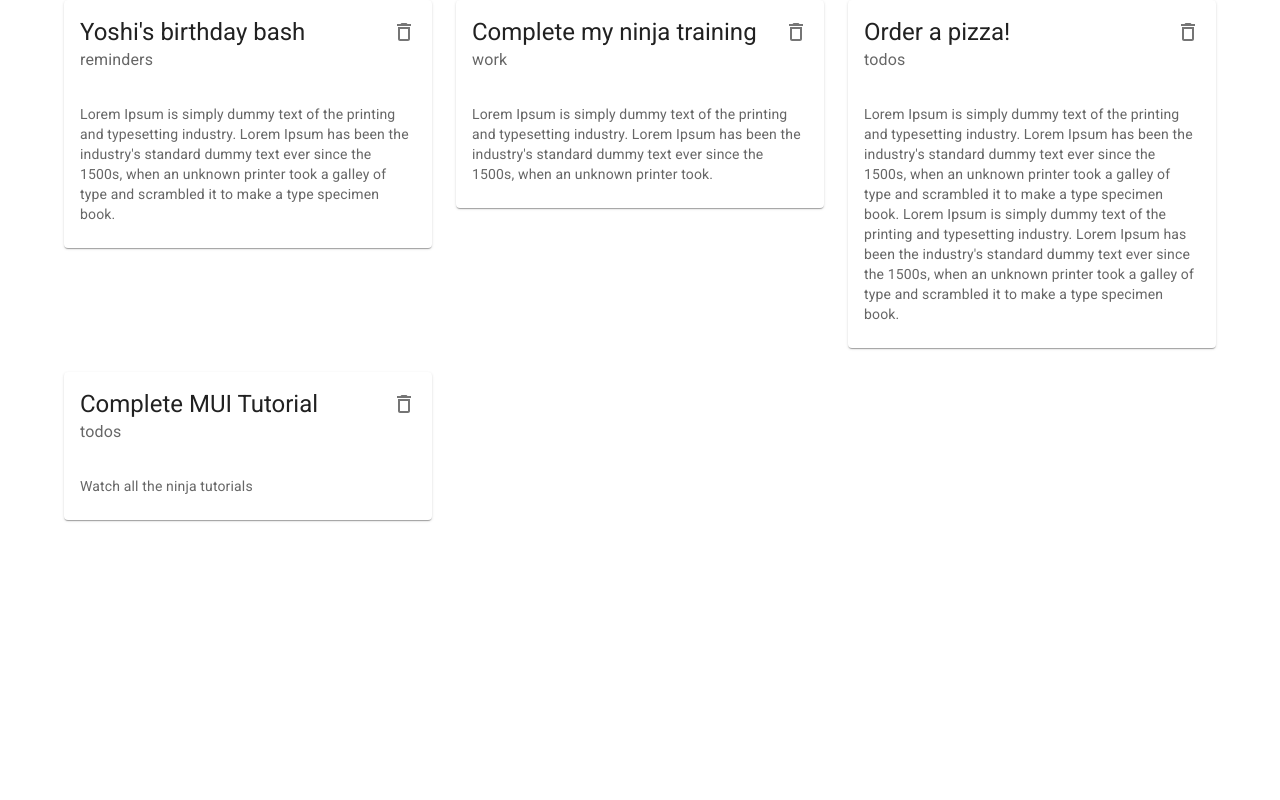
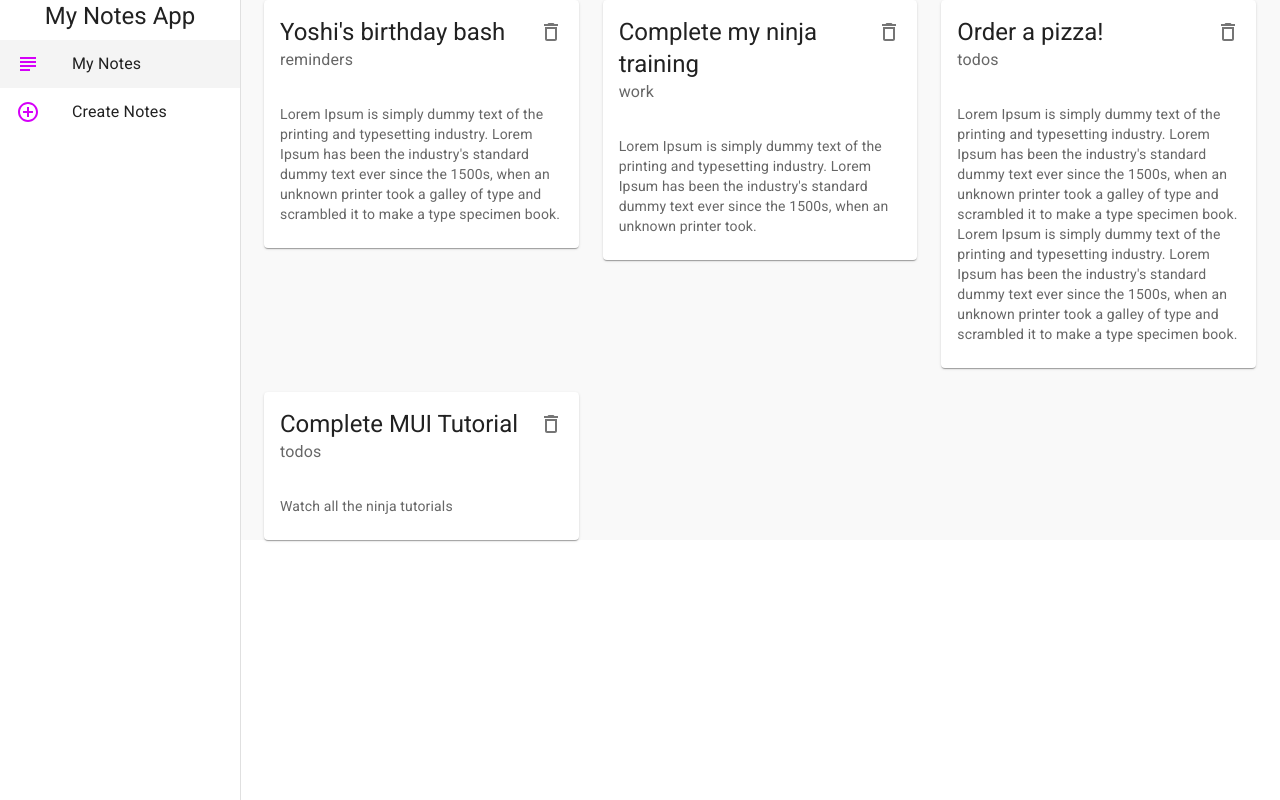
Before and after one commit to Vhkan/mui-practice-project, a React (Create React App) app: page / in a window 1280 px wide. Built offline with nearby package versions, Linux system fonts and the light colour scheme; data requests are answered from the project's data file.

Commit message:
wrap App component in Layout

```diff
--- a/src/App.jsx
+++ b/src/App.jsx
@@ -3,6 +3,7 @@ import Notes from './pages/Notes';
 import Create from './pages/Create';
 import { createTheme, ThemeProvider } from '@mui/material';
 import { purple } from '@mui/material/colors';
+import Layout from './components/Layout';
 
 const theme = createTheme({
   palette: {
@@ -17,6 +18,8 @@ function App() {
   return (
     <ThemeProvider theme={theme}>
       <Router>
+        {/* wrapping in Layout component to pass all inside of it as children to Layout */}
+        <Layout>
           <Switch>
             <Route exact path="/">
               <Notes />
@@ -25,6 +28,7 @@ function App() {
               <Create />
             </Route>
           </Switch>
+        </Layout>
       </Router>
     </ThemeProvider>
   );
--- a/src/components/Layout.jsx
+++ b/src/components/Layout.jsx
@@ -71,7 +71,6 @@ export default function Layout({ children }) {
             ))}
           </List>
 
-
         </DrawerPaper>
       </DrawerComponent>
 
```
Lines whose indentation alone changed are shown as unchanged.
